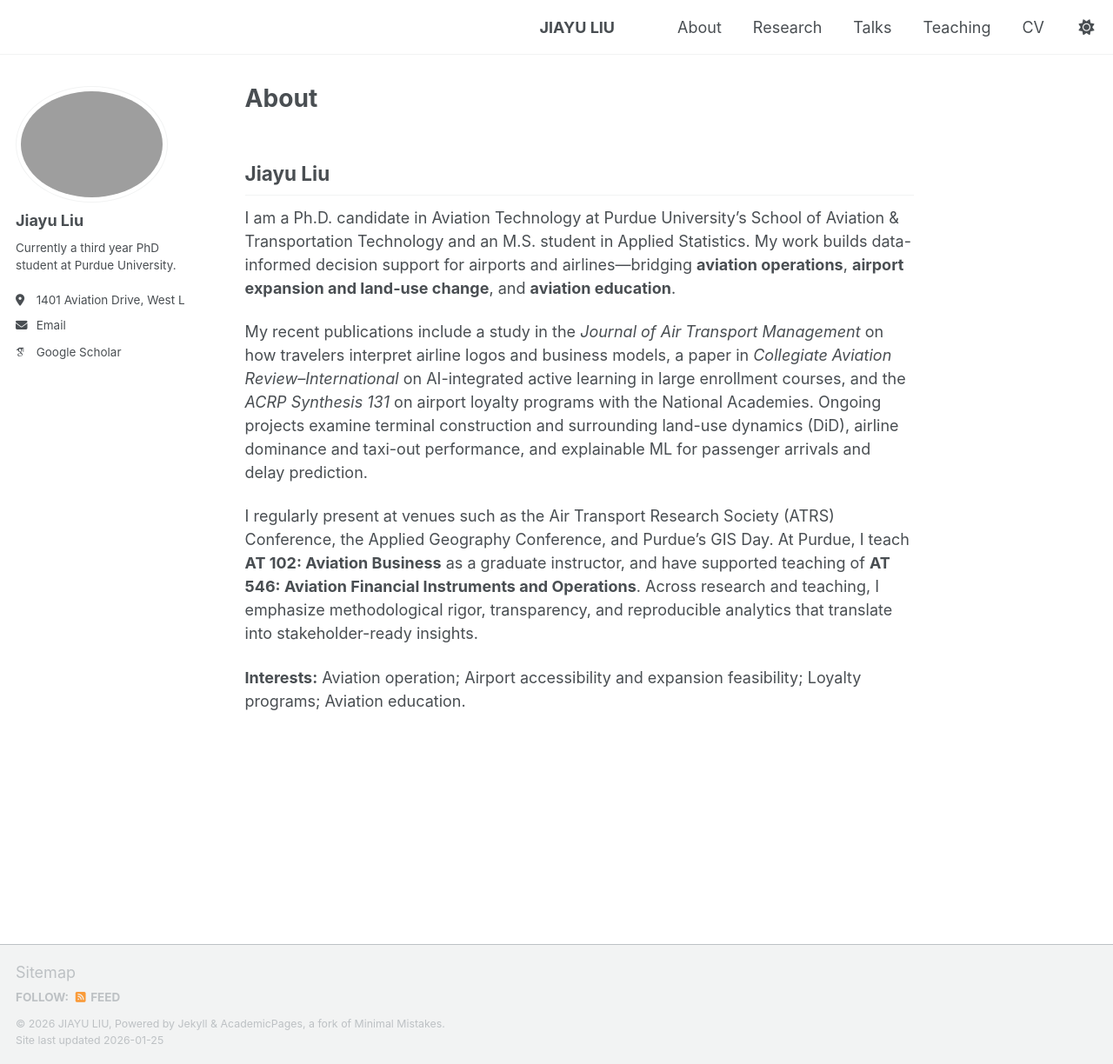
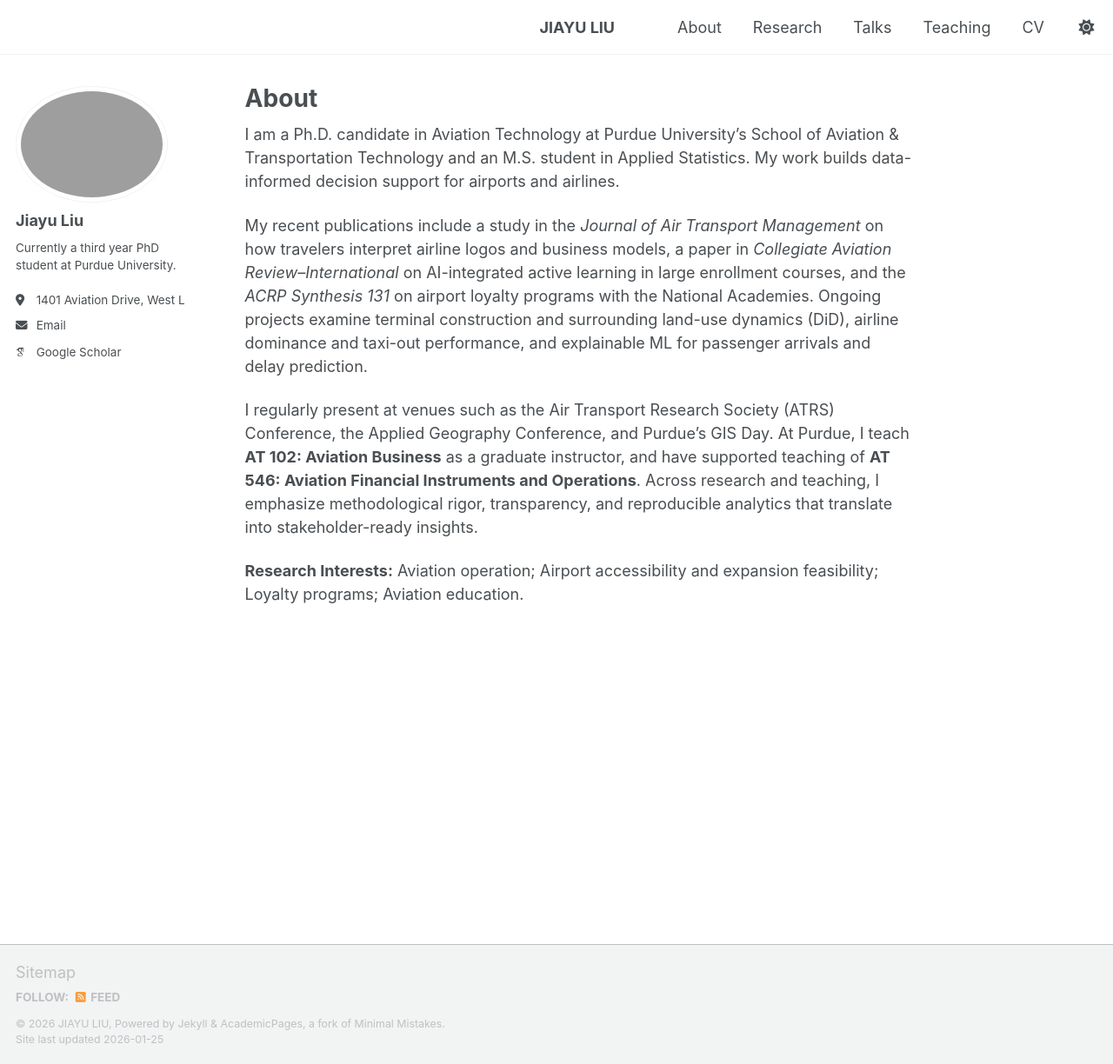
Before and after one commit to liu3309/liu3309.github.io, a Jekyll site: the page built from _pages/about.md, in a window 1280 px wide and 1224 px high. Shown: the whole window at 87% size. Built offline with Jekyll 4.4.1, drawn with Linux system fonts in a browser that asks for light colours; some web fonts are replaced; a script that is not in the unit is left out.

Commit message:
Revise author introduction and research interests
Updated the about page to refine the author's introduction and research interests.

```diff
--- a/_pages/about.md
+++ b/_pages/about.md
@@ -6,12 +6,10 @@ classes: wide
 author_profile: true
 ---
 
-## Jiayu Liu
-
-I am a Ph.D. candidate in Aviation Technology at Purdue University’s School of Aviation & Transportation Technology and an M.S. student in Applied Statistics. My work builds data-informed decision support for airports and airlines—bridging **aviation operations**, **airport expansion and land-use change**, and **aviation education**.
+I am a Ph.D. candidate in Aviation Technology at Purdue University’s School of Aviation & Transportation Technology and an M.S. student in Applied Statistics. My work builds data-informed decision support for airports and airlines.
 
 My recent publications include a study in the *Journal of Air Transport Management* on how travelers interpret airline logos and business models, a paper in *Collegiate Aviation Review–International* on AI-integrated active learning in large enrollment courses, and the *ACRP Synthesis 131* on airport loyalty programs with the National Academies. Ongoing projects examine terminal construction and surrounding land-use dynamics (DiD), airline dominance and taxi-out performance, and explainable ML for passenger arrivals and delay prediction.
 
 I regularly present at venues such as the Air Transport Research Society (ATRS) Conference, the Applied Geography Conference, and Purdue’s GIS Day. At Purdue, I teach **AT 102: Aviation Business** as a graduate instructor, and have supported teaching of **AT 546: Aviation Financial Instruments and Operations**. Across research and teaching, I emphasize methodological rigor, transparency, and reproducible analytics that translate into stakeholder-ready insights.
 
-**Interests:** Aviation operation; Airport accessibility and expansion feasibility; Loyalty programs; Aviation education.
+**Research Interests:** Aviation operation; Airport accessibility and expansion feasibility; Loyalty programs; Aviation education.
```
